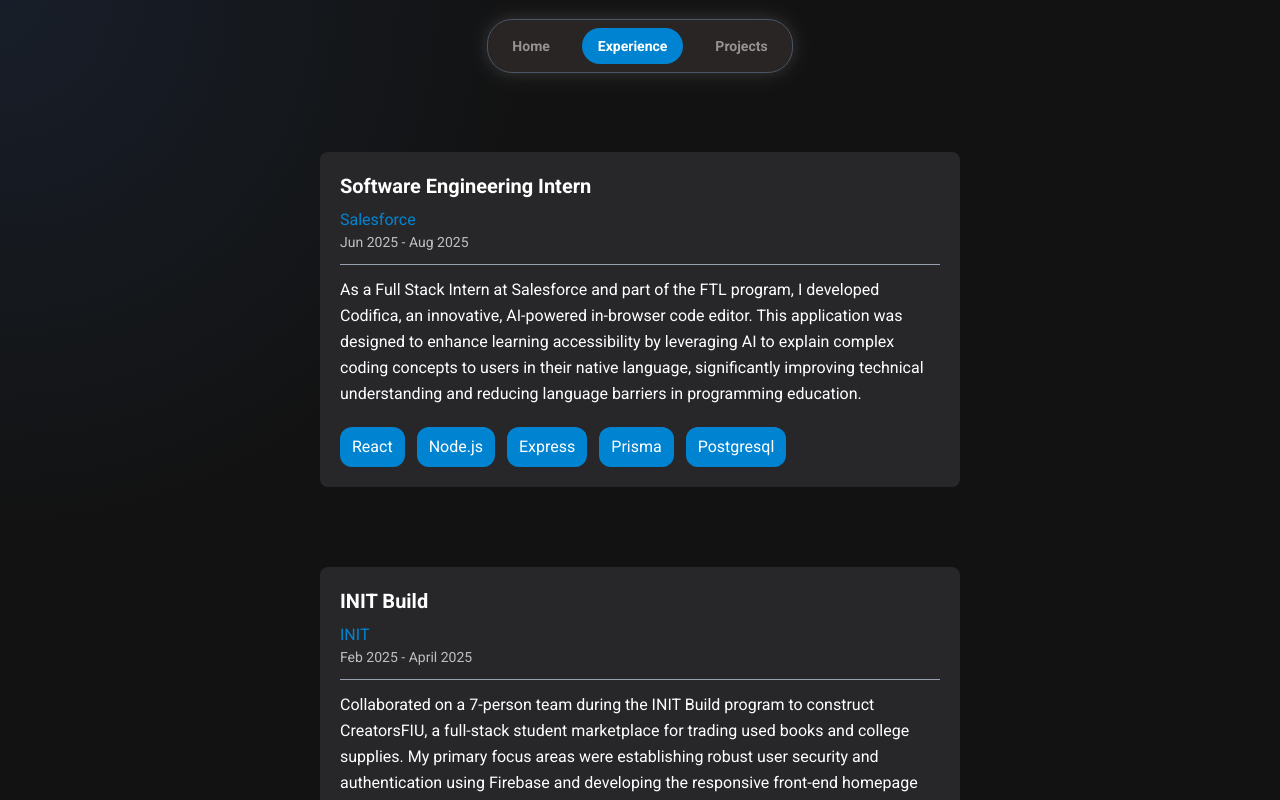
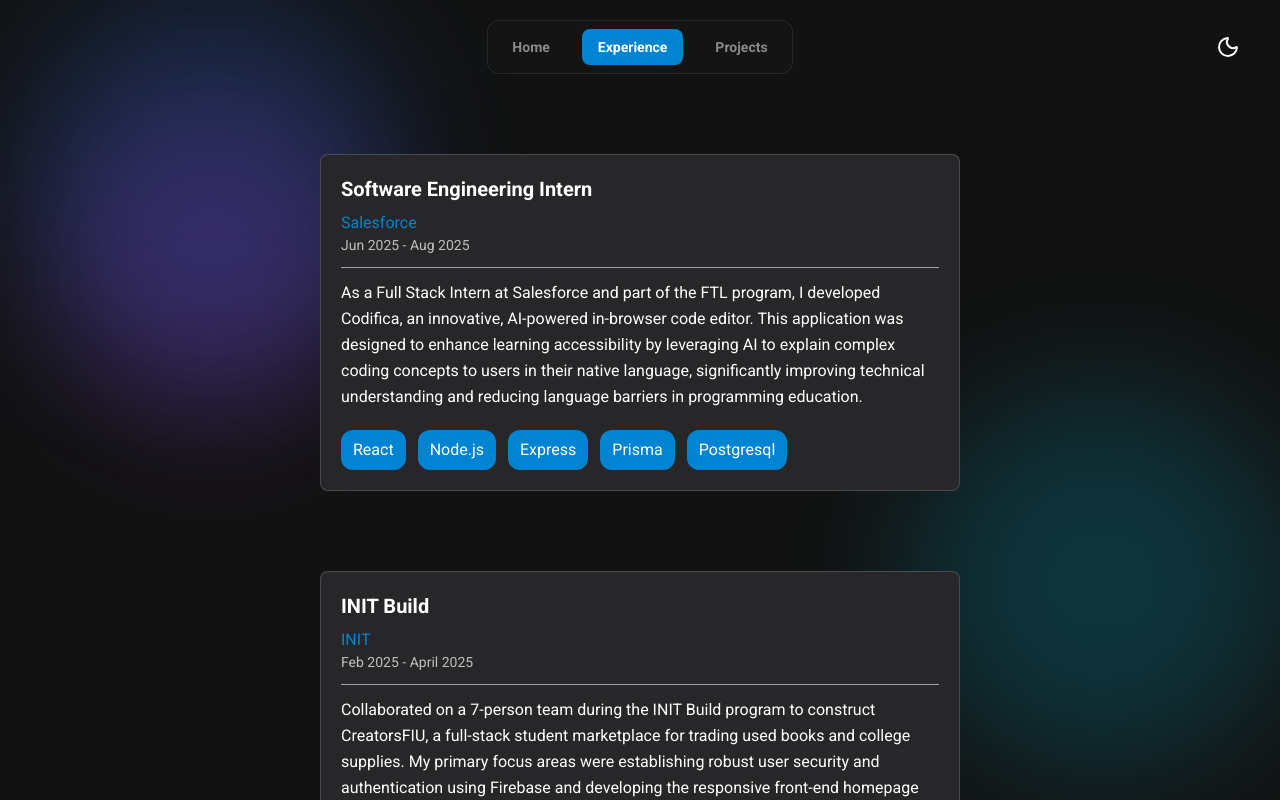
Before and after one commit to Luimoe05/Personal-Portfolio, a React (Vite) app: page /Experience in a window 1280 px wide. Shown: the top 800 px of the page. Built offline with nearby package versions, Linux system fonts and the light colour scheme.

Commit message:
changed alot of the css and added light/dark mode

```diff
--- a/src/App.jsx
+++ b/src/App.jsx
@@ -1,49 +1,127 @@
 import * as React from "react";
-import { useState, useEffect } from "react";
 import { BrowserRouter as Router, Routes, Route } from "react-router-dom";
 import HomePage from "./Components/Homepage/HomePage";
+import { useState } from "react";
 import ExperiencePage from "./Components/ExperiencePage/ExperiencePage.jsx";
 import ProjectsPage from "./Components/ProjectsPage/ProjectsPage.jsx";
 import TopNavbar from "./Components/TopNavbar.jsx";
+import { Moon, Sun } from "lucide-react";
+import { motion, AnimatePresence } from "framer-motion";
 
 export default function App() {
-  const [mousePosition, setMousePosition] = useState({ x: 0, y: 0 });
+  const [mode, setMode] = useState("Moon");
 
-  useEffect(() => {
-    const handleMouseMove = (e) => {
-      setMousePosition({ x: e.clientX, y: e.clientY });
+  const changeMode = (currMode) => {
+    if (currMode == "Moon") {
+      setMode("Sun");
+      document.documentElement.style.setProperty("--bg-color", "#f9fafb");
+      document.documentElement.style.setProperty("--text-color", "#000000");
+    } else {
+      setMode("Moon");
+      document.documentElement.style.setProperty("--bg-color", "#121212");
+      document.documentElement.style.setProperty("--text-color", "#ffffff");
+    }
   };
+  return (
+    <>
+      <style>{`
+        @keyframes float-slow {
+          0%, 100% { transform: translate(0, 0); }
+          50% { transform: translate(30px, -30px); }
+        }
+        @keyframes float-medium {
+          0%, 100% { transform: translate(0, 0); }
+          50% { transform: translate(-40px, 40px); }
+        }
+        @keyframes float-fast {
+          0%, 100% { transform: translate(0, 0); }
+          50% { transform: translate(20px, -40px); }
+        }
+        .animate-float-slow { animation: float-slow 20s ease-in-out infinite; }
+        .animate-float-medium { animation: float-medium 15s ease-in-out infinite; }
+        .animate-float-fast { animation: float-fast 12s ease-in-out infinite; }
+      `}</style>
 
-    window.addEventListener("mousemove", handleMouseMove);
-    return () => window.removeEventListener("mousemove", handleMouseMove);
-  }, []);
+      <div className="relative min-h-screen overflow-hidden">
+        {mode == "Moon" ? (
+          <div className="pointer-events-none fixed inset-0 z-0 overflow-hidden">
+            <div className="absolute top-0 left-0 w-96 h-96 bg-blue-500/20 rounded-full blur-3xl animate-float-slow" />
+            <div
+              className="absolute top-20 left-20 w-80 h-80 bg-purple-500/20 rounded-full blur-3xl animate-float-medium"
+              style={{ animationDelay: "1s" }}
+            />
+            <div
+              className="absolute bottom-0 right-0 w-96 h-96 bg-cyan-500/20 rounded-full blur-3xl animate-float-fast"
+              style={{ animationDelay: "2s" }}
+            />
+          </div>
+        ) : (
+          <div className="pointer-events-none fixed inset-0 z-0 overflow-hidden">
+            <div className="absolute top-0 left-0 w-96 h-96 bg-red-300/30 rounded-full blur-3xl animate-float-slow" />
+            <div
+              className="absolute top-20 left-20 w-80 h-80 bg-purple-500/60 rounded-full blur-3xl animate-float-medium"
+              style={{ animationDelay: "1s" }}
+            />
+            <div
+              className="absolute bottom-0 right-0 w-96 h-96 bg-cyan-500/60 rounded-full blur-3xl animate-float-fast"
+              style={{ animationDelay: "2s" }}
+            />
+          </div>
+        )}
 
-  return (
-    <div className="relative min-h-screen overflow-hidden">
-      {/* Spotlight effect*/}
-      <div
-        className="pointer-events-none fixed inset-0 z-0 transition duration-300"
-        style={{
-          background: `radial-gradient(
-            600px at ${mousePosition.x}px ${mousePosition.y}px,
-            rgba(59, 130, 246, 0.1),
-            transparent 90%
-          )`,
-          mixBlendMode: "screen",
-        }}
+        <Router>
+          <div className="flex justify-center m-5 relative z-10 items-center">
+            <TopNavbar color={mode} />
+            <div className="absolute right-5 text-white flex items-center">
+              <AnimatePresence mode="wait">
+                {mode == "Moon" ? (
+                  <motion.div
+                    key="moon"
+                    initial={{ rotate: -90, opacity: 0, scale: 0.8 }}
+                    animate={{ rotate: 0, opacity: 1, scale: 1 }}
+                    exit={{ rotate: 90, opacity: 0, scale: 0.8 }}
+                    transition={{ duration: 0.3 }}
+                    whileHover={{ scale: 1.1, opacity: 0.7 }}
+                    whileTap={{ scale: 0.95 }}
+                  >
+                    <Moon
+                      className="cursor-pointer text-white"
+                      onClick={() => changeMode("Moon")}
                     />
-      <div></div>
-      <Router>
-        <div className="flex justify-center m-5 relative z-10">
-          <TopNavbar />
+                  </motion.div>
+                ) : (
+                  <motion.div
+                    key="sun"
+                    initial={{ rotate: 90, opacity: 0, scale: 0.8 }}
+                    animate={{ rotate: 0, opacity: 1, scale: 1 }}
+                    exit={{ rotate: -90, opacity: 0, scale: 0.8 }}
+                    transition={{ duration: 0.3 }}
+                    whileHover={{ scale: 1.1, opacity: 0.7 }}
+                    whileTap={{ scale: 0.95 }}
+                  >
+                    <Sun
+                      className="cursor-pointer text-black"
+                      onClick={() => changeMode("Sun")}
+                    />
+                  </motion.div>
+                )}
+              </AnimatePresence>
+            </div>
           </div>
 
           <Routes>
-          <Route path="/" element={<HomePage />} />
-          <Route path="/Experience" element={<ExperiencePage />} />
-          <Route path="/Projects" element={<ProjectsPage />} />
+            <Route path="/" element={<HomePage colorMode={mode} />} />
+            <Route
+              path="/Experience"
+              element={<ExperiencePage colorMode={mode} />}
+            />
+            <Route
+              path="/Projects"
+              element={<ProjectsPage colorMode={mode} />}
+            />
           </Routes>
         </Router>
       </div>
+    </>
   );
 }
--- a/src/Components/ExperiencePage/ExperienceBlock.jsx
+++ b/src/Components/ExperiencePage/ExperienceBlock.jsx
@@ -1,4 +1,4 @@
-import React from "react";
+import React, { useEffect, useState } from "react";
 
 export default function ExperienceBlock({
   position,
@@ -6,27 +6,53 @@ export default function ExperienceBlock({
   duration,
   description,
   experienceInfo,
+  divColor,
 }) {
   return (
-    <div className="flex flex-col items-center m-20 text-white">
-      <div className="bg-zinc-800 p-5 w-[80vh] rounded-lg transition ease-in-out hover:scale-102 z-50">
+    <div className="flex flex-col items-center m-20">
+      <div
+        className={`${
+          divColor === "Moon"
+            ? "bg-zinc-800 border-1 border-gray-300/20"
+            : "bg-zinc-100 border-1 border-gray-600/30"
+        } p-5 w-[80vh] rounded-lg transition ease-in-out hover:scale-102 z-50`}
+      >
         <div>
-          <h1 className="text-xl font-bold mb-2">{position}</h1>
+          <h1
+            className={`text-xl font-bold mb-2 ${
+              divColor === "Moon" ? "text-white" : "text-black"
+            }`}
+          >
+            {position}
+          </h1>
         </div>
         <div>
           <h1 className="text-base text-sky-600">{company}</h1>
         </div>
         <div>
-          <h1 className="text-sm opacity-70 font-medium">{duration}</h1>
+          <h1
+            className={`text-sm opacity-70 font-medium ${
+              divColor === "Moon" ? "text-white" : "text-black"
+            }`}
+          >
+            {duration}
+          </h1>
         </div>
-        <div className="mt-3 text-base leading-relaxed border-t pt-3 border-gray-400 ">
-          <h1 className="">{description}</h1>
+        <div
+          className={`mt-3 text-base leading-relaxed border-t pt-3 border-gray-400 ${
+            divColor === "Moon" ? "text-white" : "text-black"
+          }`}
+        >
+          <h1>{description}</h1>
         </div>
         <div className="flex flex-row mt-5 gap-3">
           {experienceInfo &&
             experienceInfo.map((info, index) => {
               return (
-                <h1 key={index} className="bg-sky-600 px-3 py-2 rounded-xl">
+                <h1
+                  key={index}
+                  className="bg-sky-600 px-3 py-2 rounded-xl text-white"
+                >
                   {info}
                 </h1>
               );
--- a/src/Components/ExperiencePage/ExperiencePage.jsx
+++ b/src/Components/ExperiencePage/ExperiencePage.jsx
@@ -1,8 +1,9 @@
-import React from "react";
+import React, { useState } from "react";
 import ExperienceBlock from "./ExperienceBlock";
 import AnimateIn from "../AnimateIn.jsx";
+import { color } from "framer-motion";
 
-export default function ExperiencePage() {
+export default function ExperiencePage({ colorMode }) {
   const salesForceInfo = [
     "React",
     "Node.js",
@@ -22,6 +23,7 @@ export default function ExperiencePage() {
             "As a Full Stack Intern at Salesforce and part of the FTL program, I developed Codifica, an innovative, AI-powered in-browser code editor. This application was designed to enhance learning accessibility by leveraging AI to explain complex coding concepts to users in their native language, significantly improving technical understanding and reducing language barriers in programming education."
           }
           experienceInfo={salesForceInfo}
+          divColor={colorMode}
         />
       </AnimateIn>
       <AnimateIn delay={0.3}>
@@ -33,6 +35,7 @@ export default function ExperiencePage() {
             "Collaborated on a 7-person team during the INIT Build program to construct CreatorsFIU, a full-stack student marketplace for trading used books and college supplies. My primary focus areas were establishing robust user security and authentication using Firebase and developing the responsive front-end homepage utilizing React and Tailwind CSS."
           }
           experienceInfo={initBuildInfo}
+          divColor={colorMode}
         />
       </AnimateIn>
       <AnimateIn delay={0.5}>
@@ -43,6 +46,7 @@ export default function ExperiencePage() {
           description={
             "Provided individualized and group tutoring for undergraduate students across core computer science curricula. Covered advanced topics including Data Structures and Algorithms, Systems Programming, and Computer Architecture. Specialized in deep-dive sessions for Programming 2 (Java), helping students grasp object-oriented principles and complex problem-solving techniques."
           }
+          divColor={colorMode}
         />
       </AnimateIn>
     </div>
--- a/src/Components/Homepage/HomePage.jsx
+++ b/src/Components/Homepage/HomePage.jsx
@@ -3,7 +3,7 @@ import Education from "./Education";
 import Personal from "./Personal";
 import TopNavbar from "../TopNavbar.jsx";
 import AnimateIn from "../AnimateIn.jsx";
-export default function HomePage() {
+export default function HomePage({ colorMode }) {
   return (
     <div>
       <AnimateIn delay={0.1}>
@@ -14,7 +14,7 @@ export default function HomePage() {
 
       <AnimateIn delay={0.3}>
         <div className="mt-10 relative z-10">
-          <Education />
+          <Education color={colorMode} />
         </div>
       </AnimateIn>
     </div>
--- a/src/Components/Homepage/Personal.jsx
+++ b/src/Components/Homepage/Personal.jsx
@@ -6,7 +6,7 @@ export default function Personal() {
   return (
     <>
       <div className="flex flex-row justify-center mt-20 gap-30 h-[50vh]">
-        <div className="text-white flex flex-col gap-10 justify-center w-[50vh]">
+        <div className="flex flex-col gap-10 justify-center w-[50vh]">
           <div className="gap-1">
             <h1 className="text-5xl font-bold">Hello, My name is</h1>
             <h1 className="text-5xl font-bold text-sky-600">
--- a/src/Components/ProjectsPage/ProjectsPage.jsx
+++ b/src/Components/ProjectsPage/ProjectsPage.jsx
@@ -2,7 +2,7 @@ import React from "react";
 import ProjectContainer from "./ProjectContainer";
 import CodificaImg from "../../assets/Codifica.png";
 
-export default function ProjectsPage() {
+export default function ProjectsPage({ colorMode }) {
   return (
     <div className=" mt-20">
       <ProjectContainer
--- a/src/Components/TopNavbar.jsx
+++ b/src/Components/TopNavbar.jsx
@@ -2,8 +2,7 @@ import React, { useState } from "react";
 import { useNavigate } from "react-router-dom";
 import { motion } from "framer-motion";
 
-export default function TopNavbar() {
-  // const [activeOpt, setActiveOpt] = useState();
+export default function TopNavbar({ color }) {
   const navigate = useNavigate();
 
   const getCurrentOpt = () => {
@@ -26,22 +25,26 @@ export default function TopNavbar() {
   return (
     <>
       <div
-        className="text-white flex flex-row gap-4 bg-stone-800 w-fit rounded-3xl p-2 outline outline-1 outline-gray-600"
-        style={{
-          boxShadow:
-            "0 0 15px rgba(255, 255, 255, 0.1), 0 0 30px rgba(255, 255, 255, 0.1)",
-        }}
+        className={`${
+          color === "Moon"
+            ? "bg-zinc-800/10 border border-gray-600/30"
+            : "bg-zinc-100 border border-gray-600/20"
+        } flex flex-row gap-4 w-fit rounded-xl p-2`}
+        // style={{
+        //   boxShadow:
+        //     "0 0 15px rgba(255, 255, 255, 0.1), 0 0 30px rgba(255, 255, 255, 0.1)",
+        // }}
       >
         {activeOpt == "Home" ? (
           <motion.button
-            className="text-sm font-semibold cursor-pointer bg-sky-600 px-4 py-2 rounded-3xl transition ease-in-out duration-300 "
+            className="text-sm font-semibold cursor-pointer bg-sky-600 px-4 py-2 rounded-lg transition ease-in-out duration-300 text-white"
             whileHover={{ scale: 1.05 }}
           >
             Home
           </motion.button>
         ) : (
           <motion.button
-            className="text-sm font-semibold cursor-pointer px-4 py-2 rounded-3xl transition ease-in-out opacity-50 hover:opacity-100 duration-300 "
+            className="text-sm font-semibold cursor-pointer px-4 py-2 rounded-lg transition ease-in-out opacity-50 hover:opacity-100 duration-300 "
             onClick={() => clickedOn("Home")}
             whileHover={{ scale: 1.05 }}
           >
@@ -51,14 +54,14 @@ export default function TopNavbar() {
 
         {activeOpt == "Experience" ? (
           <motion.button
-            className="text-sm font-semibold cursor-pointer bg-sky-600 px-4 py-2 rounded-3xl transition ease-in-out duration-300"
+            className="text-sm font-semibold cursor-pointer bg-sky-600 px-4 py-2 rounded-lg transition ease-in-out duration-300 text-white"
             whileHover={{ scale: 1.05 }}
           >
             Experience
           </motion.button>
         ) : (
           <motion.button
-            className="text-sm font-semibold cursor-pointer px-4 py-2  rounded-3xl transition ease-in-out opacity-50 hover:opacity-100 duration-300 "
+            className="text-sm font-semibold cursor-pointer px-4 py-2 rounded-lg transition ease-in-out opacity-50 hover:opacity-100 duration-300 "
             onClick={() => clickedOn("Experience")}
             whileHover={{ scale: 1.05 }}
           >
@@ -67,14 +70,14 @@ export default function TopNavbar() {
         )}
         {activeOpt == "Projects" ? (
           <motion.button
-            className="text-sm font-semibold cursor-pointer bg-sky-600 px-4 py-2 rounded-3xl transition ease-in-out duration-300"
+            className="text-sm font-semibold cursor-pointer bg-sky-600 px-4 py-2 rounded-lg transition ease-in-out duration-300 text-white"
             whileHover={{ scale: 1.05 }}
           >
             Projects
           </motion.button>
         ) : (
           <motion.button
-            className="text-sm font-semibold cursor-pointer px-4 py-2  rounded-3xl transition ease-in-out opacity-50 hover:opacity-100 duration-300 "
+            className="text-sm font-semibold cursor-pointer px-4 py-2 rounded-lg transition ease-in-out opacity-50 hover:opacity-100 duration-300 "
             onClick={() => clickedOn("Projects")}
             whileHover={{ scale: 1.05 }}
           >
--- a/src/index.css
+++ b/src/index.css
@@ -1,12 +1,19 @@
 @import url("https://fonts.googleapis.com/css2?family=Roboto:wght@400;700&display=swap");
 @import "tailwindcss";
 
+/* CSS Variables for theme */
+:root {
+  --bg-color: #121212;
+  --text-color: #ffffff;
+}
+
 /* Add this block to your index.css */
 @layer base {
-  /* This applies the font to all text on your page */
   body {
     font-family: "Roboto";
-    background-color: #121212;
+    background-color: var(--bg-color);
+    color: var(--text-color);
+    transition: background-color 0.3s ease, color 0.3s ease;
   }
   html {
     scroll-behavior: smooth;
@@ -25,7 +32,3 @@
     scrollbar-width: none; /* Firefox */
   }
 }
-
-/* * {
-  scroll-behavior: smooth;
-} */
```
Also changed, not shown: src/Components/Homepage/Education.jsx (+56 -16 lines), src/Components/ProjectsPage/ProjectContainer.jsx (+11 -4 lines). Lines whose indentation alone changed are shown as unchanged.
